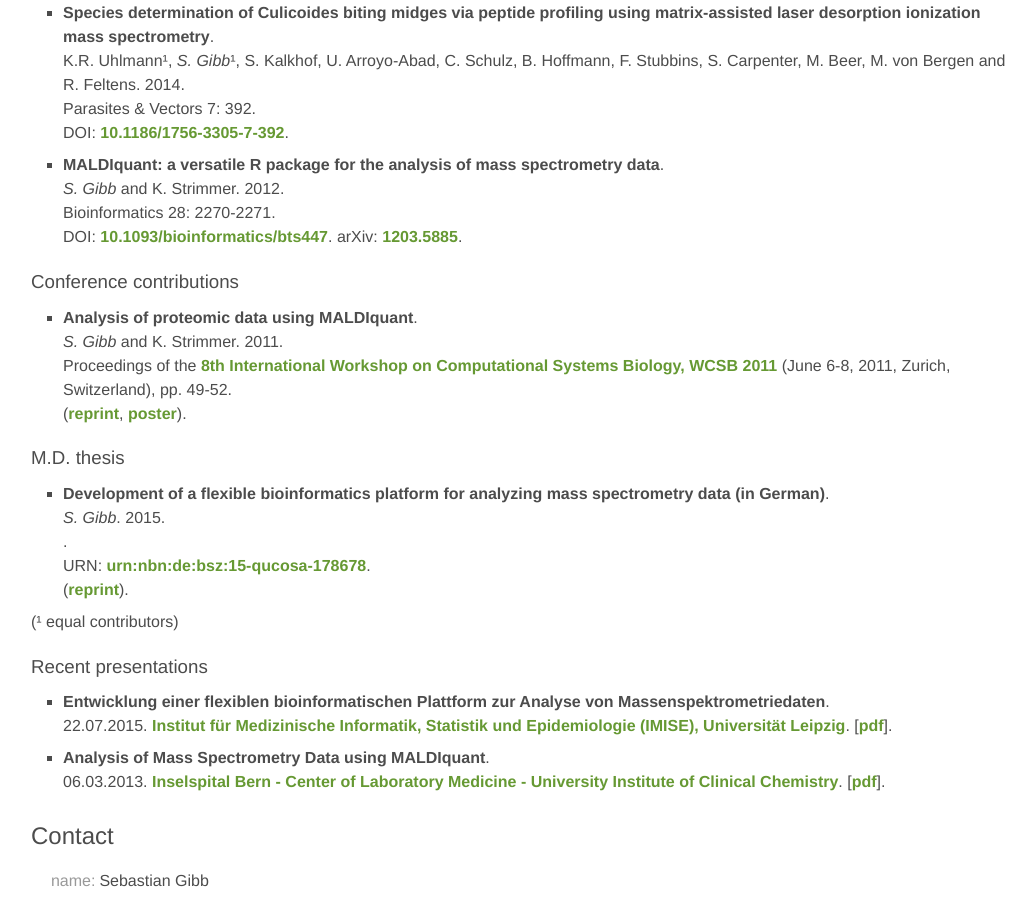
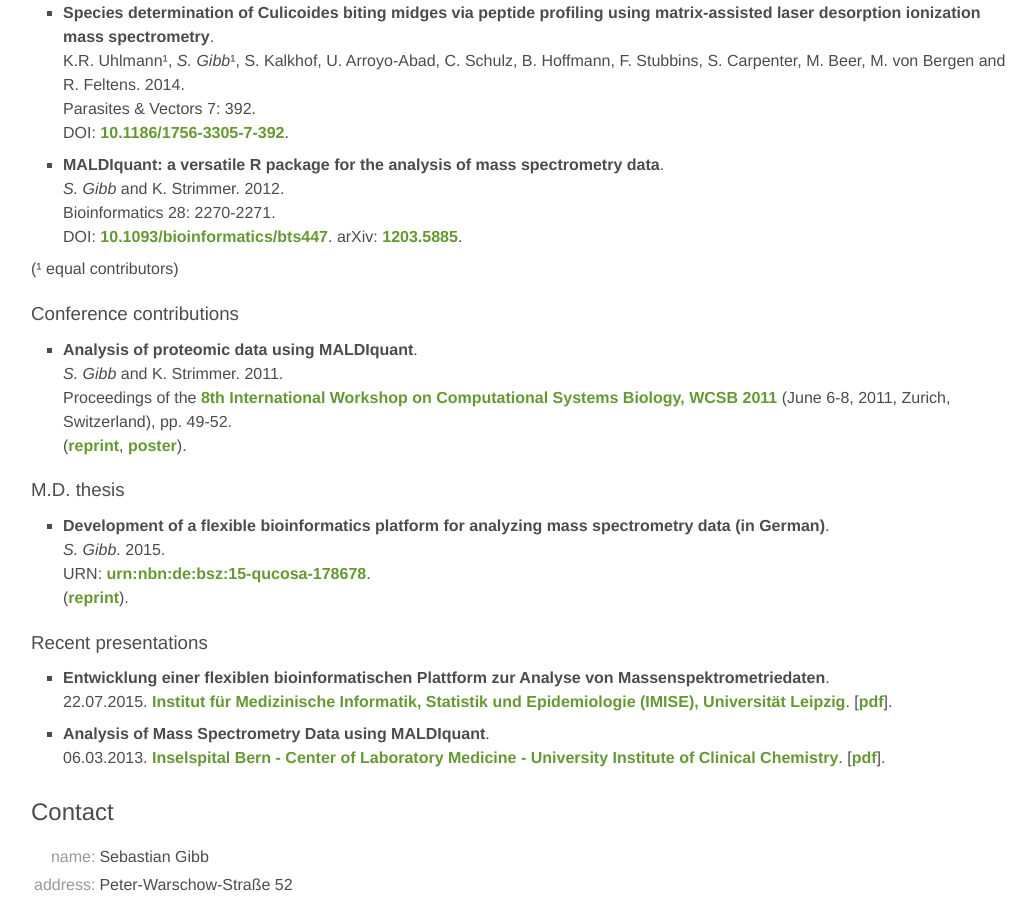
Before and after one commit to sgibb/sgibb.github.io, a Jekyll site: the page built from index.md, in a window 1280 px wide and 900 px high, scrolled down 1388 px. Shown: the whole window, without its empty margins (113-1149 px from the left). Built offline with Jekyll 4.4.1, drawn with Linux system fonts in a browser that asks for light colours; Markdown is read by kramdown in place of the engine named in the settings.

Commit message:
rewrite publication data loop

```diff
--- a/index.md
+++ b/index.md
@@ -29,7 +29,7 @@ You could write me an <a href="mailto:{{ site.email }}">e-mail</a> or find me on
 {% for software in site.data.software %}
 ### {{ software.type }}
 {% for entry in software.entries %}
-- [{{ entry.name }}]({%if entry.bioc %}http://bioconductor.org{% else %}http://cran.r-project.org/web{% endif %}/packages/{{ entry.name }}/):
+- [{{ entry.name }}]({% if entry.bioc %}http://bioconductor.org{% else %}http://cran.r-project.org/web{% endif %}/packages/{{ entry.name }}/):
   {{ entry.description }}.
   [[github](https://github.com/{% if entry.github %}{{ entry.github }}{% else %}{{ entry.name | prepend: "sgibb/" }}{% endif %}){% if entry.url %}, [website]({{ entry.url }}){% endif %}]
 {% endfor %}
@@ -41,12 +41,13 @@ You could write me an <a href="mailto:{{ site.email }}">e-mail</a> or find me on
 {% for entry in pubs.entries %}
 - **{{ entry.title }}**.<br />
   {{ entry.authors | replace:'S. Gibb','*S. Gibb*' }}. {{ entry.year}}.<br />
-  {{ entry.journal }}.
-  {%if entry.doi %}<br />DOI: [{{ entry.doi}}](http://dx.doi.org/{{entry.doi}}).{% endif %} {%if entry.arxiv %} arXiv: [{{ entry.arxiv }}](http://arxiv.org/abs/{{entry.arxiv }}).{% endif %} {%if entry.misc %}<br />{{ entry.misc }}.{% endif %}
+  {% if entry.journal %}{{ entry.journal }}.<br />{% endif %}{% if entry.doi %}DOI: [{{ entry.doi}}](http://dx.doi.org/{{entry.doi}}).{% endif %} {% if entry.arxiv %} arXiv: [{{ entry.arxiv }}](http://arxiv.org/abs/{{entry.arxiv }}).{% endif %}{% if entry.misc %}{{ entry.misc }}.{% endif %}
 {% endfor %}
+{% if pubs.name == "Publications" %}
+(&sup1; equal contributors)
+{% endif %}
 {% endfor %}
 
-(&sup1; equal contributors)
 
 ### Recent presentations
 {% for entry in site.data.talks limit: 2 %}
```
